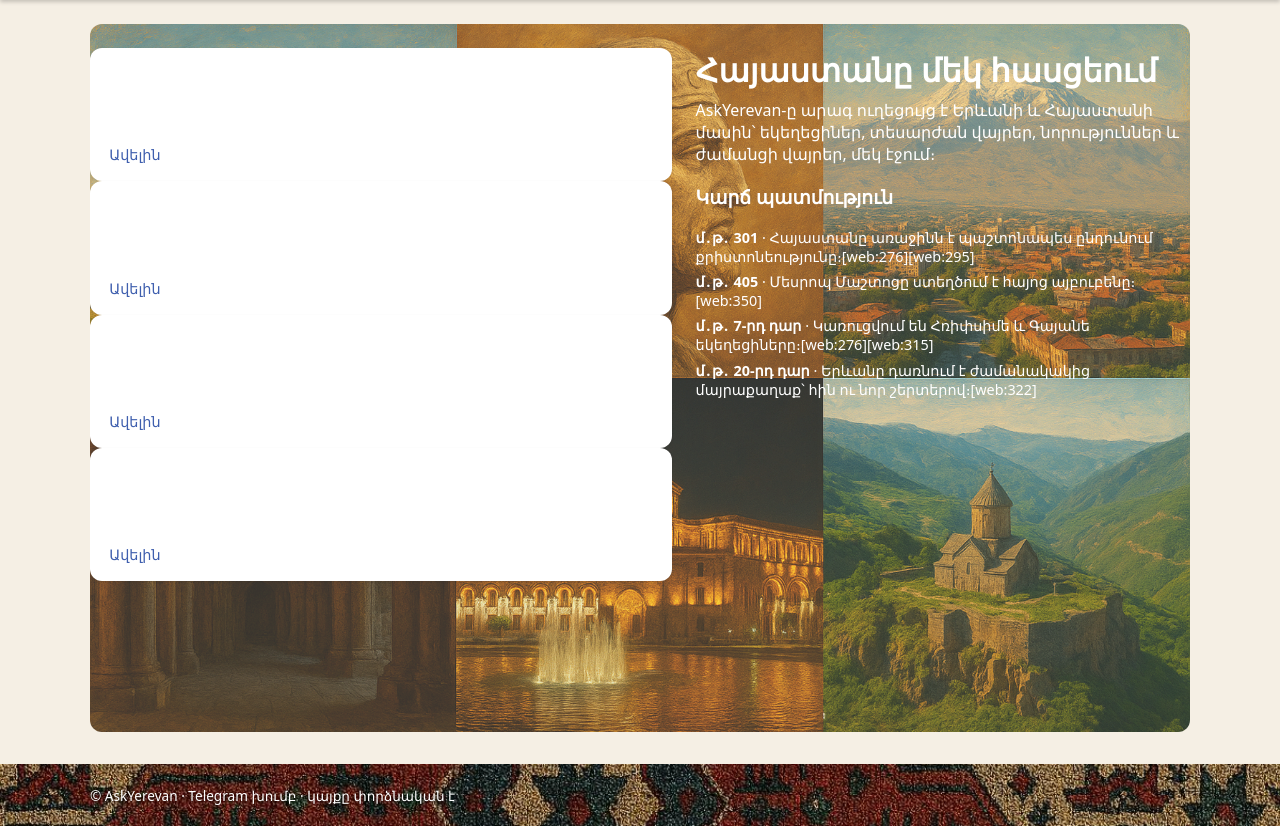
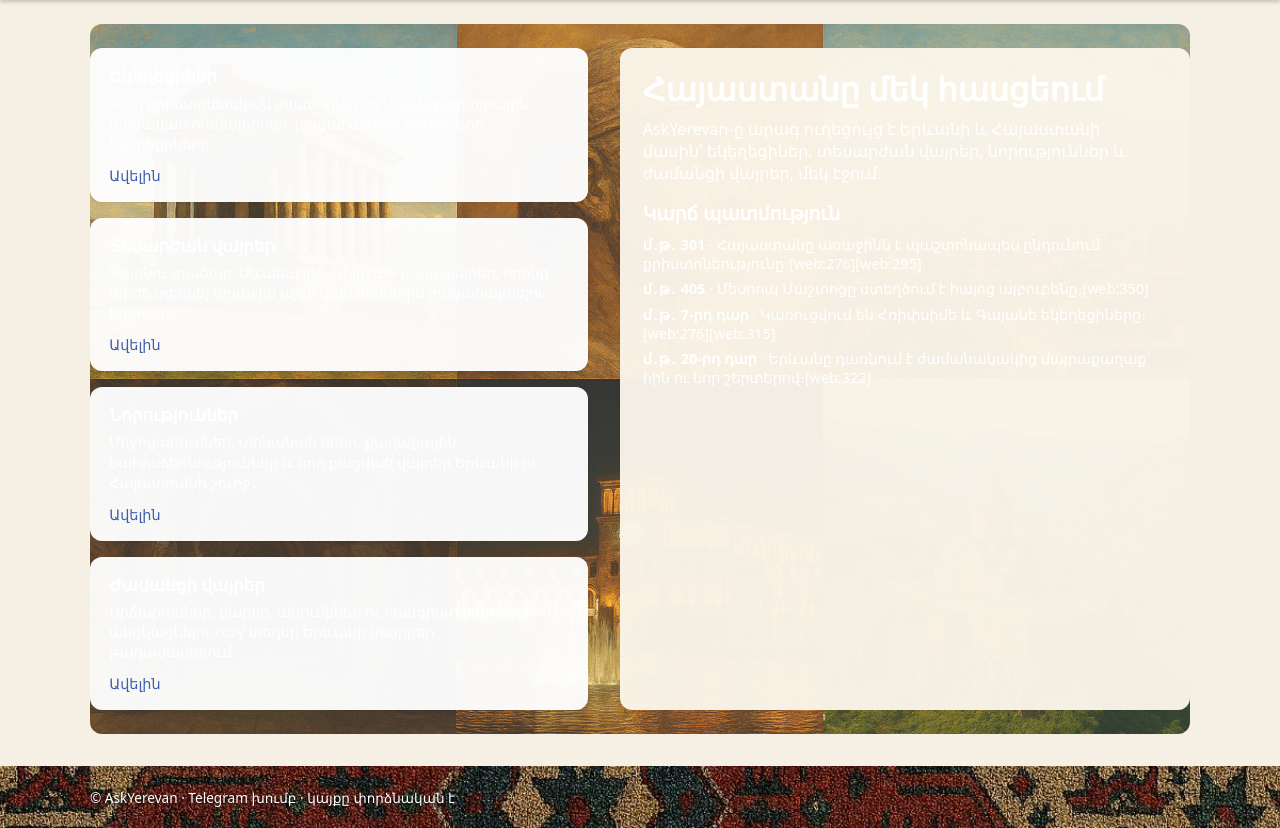
Before and after one commit to abgaryansaqo83-ctrl/ask-yerevan, a FastAPI app: page /hy in a window 1280 px wide. Shown: the part 119-947 px from the top of the page. Run offline with FastAPI, Linux system fonts and the light colour scheme.

Commit message:
Update main.css

```diff
--- a/static/css/main.css
+++ b/static/css/main.css
@@ -190,45 +190,31 @@ main.container {
    =========================== */
 
 .home-hero {
-  min-height: calc(100vh - 140px); /* մոտավոր: header + footer ≈ 140px */
+  min-height: calc(100vh - 140px); /* header + footer մոտավոր */
   display: flex;
-  flex-direction: column;
-  justify-content: space-between;
+  align-items: stretch;
   padding: 1.5rem 0 1.5rem;
 }
 
-.home-hero__header {
-  margin-bottom: 1rem;
+/* hero--with-bg արդեն ավելացնում է background նկարը `::before`-ով */
+
+/* Երկու սյուն՝ ձախ պատուհաններ, աջ տեքստ + պատմություն */
+.home-hero__grid {
+  display: grid;
+  grid-template-columns: minmax(0, 1.4fr) minmax(0, 1.6fr);
+  gap: 2rem;
+  width: 100%;
 }
 
-.home-hero__header h2 {
-  font-size: 2rem;
-  margin: 0 0 0.5rem;
-}
-
-.home-hero__header p {
-  margin: 0;
-  max-width: 38rem;
-}
-
-/* Գլխավոր 2 սյուն՝ ձախ քարտեր, աջ՝ aside */
-.home-hero__grid {
-  display: grid;
-  grid-template-columns: minmax(0, 2fr) minmax(0, 1.7fr);
-  gap: 1.5rem;
-  align-items: stretch;
-}
-
-/* Ձախ՝ 4 քարտերը 2x2 grid */
-.home-hero__grid-left {
-  display: grid;
-  grid-template-columns: repeat(2, minmax(0, 1fr));
-  grid-auto-rows: 1fr;
+/* Ձախ՝ 4 քարտ, մեկ սյունակով */
+.home-hero__left {
+  display: flex;
+  flex-direction: column;
   gap: 1rem;
 }
 
 .home-card {
-  background: #ffffff;
+  background: rgba(255, 255, 255, 0.96);
   border-radius: 12px;
   padding: 1rem 1.2rem;
   box-shadow: 0 1px 3px rgba(0,0,0,0.08);
@@ -255,16 +241,29 @@ main.container {
   text-decoration: underline;
 }
 
-/* Աջ՝ պատմական aside */
-.home-hero__aside {
-  background: #fbf6eb;
+/* Աջ սյուն */
+.home-hero__right {
+  display: flex;
+  flex-direction: column;
+  gap: 1rem;
+  background: rgba(251, 246, 235, 0.96);
   border-radius: 12px;
-  padding: 1rem 1.4rem;
+  padding: 1.2rem 1.4rem;
   box-shadow: 0 1px 3px rgba(0,0,0,0.08);
 }
 
-.home-hero__aside h3 {
-  margin: 0 0 0.75rem;
+.home-hero__header h2 {
+  font-size: 2rem;
+  margin: 0 0 0.5rem;
+}
+
+.home-hero__header p {
+  margin: 0;
+  max-width: 32rem;
+}
+
+.home-hero__history h3 {
+  margin: 0 0 0.6rem;
 }
 
 .home-hero__timeline {
@@ -278,7 +277,7 @@ main.container {
   margin-top: 0.4rem;
 }
 
-/* Մոբայլում՝ մեկ սյուն + scroll OK */
+/* Մոբայլում՝ մեկ սյուն */
 @media (max-width: 768px) {
   .home-hero {
     min-height: auto;
@@ -288,11 +287,7 @@ main.container {
     grid-template-columns: 1fr;
   }
 
-  .home-hero__grid-left {
-    grid-template-columns: 1fr;
-  }
-
-  .home-hero__aside {
+  .home-hero__right {
     margin-top: 1rem;
   }
 }
```
